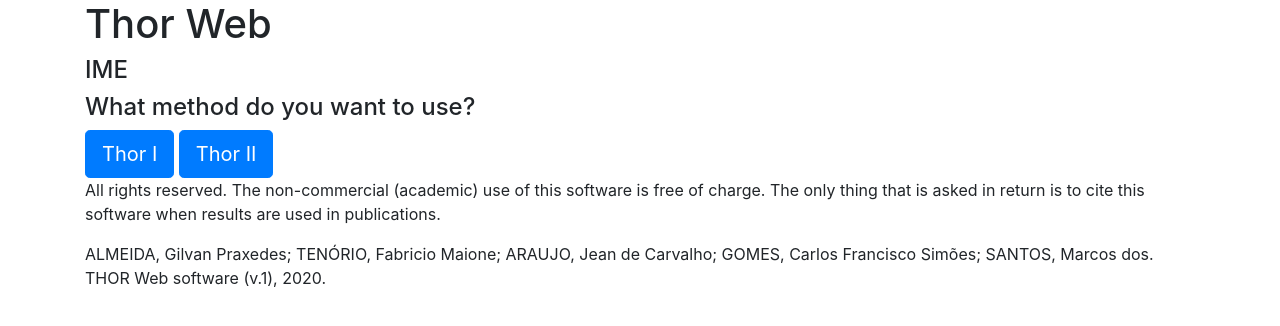
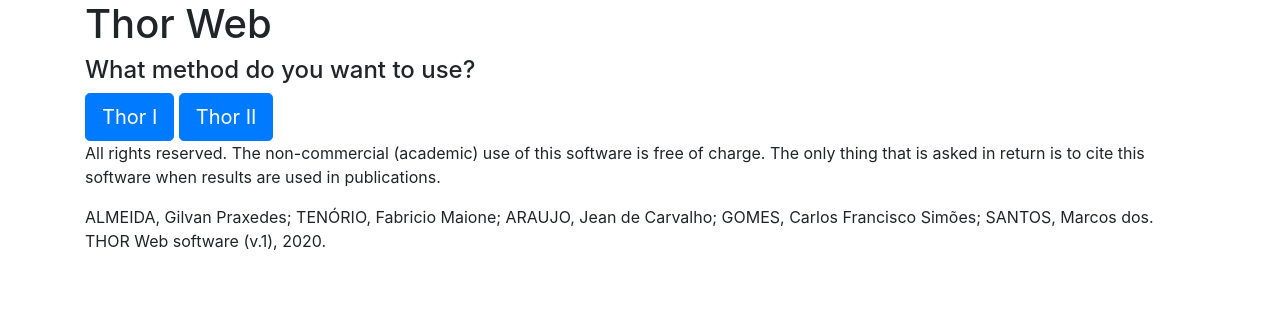
Before and after one commit to iamgilvan/thor-web, a Flask app: page / in a window 1280 px wide. Shown: the top 326 px of the page. Run offline with Flask 2, Linux system fonts and the light colour scheme; some libraries are stand-ins or nearby versions.

Commit message:
desfazendo alteração

```diff
--- a/templates/home.html
+++ b/templates/home.html
@@ -1,6 +1,5 @@
 {% extends "template.html" %} {% block conteudo %}
 <form action="{{ url_for('start') }}" enctype="multipart/form-data">
-  <h4>IME</h4>
   <h4>What method do you want to use?</h4>
   <button name="method" value="1" type="submit" class="btn btn-primary btn-lg">
     Thor I
```
